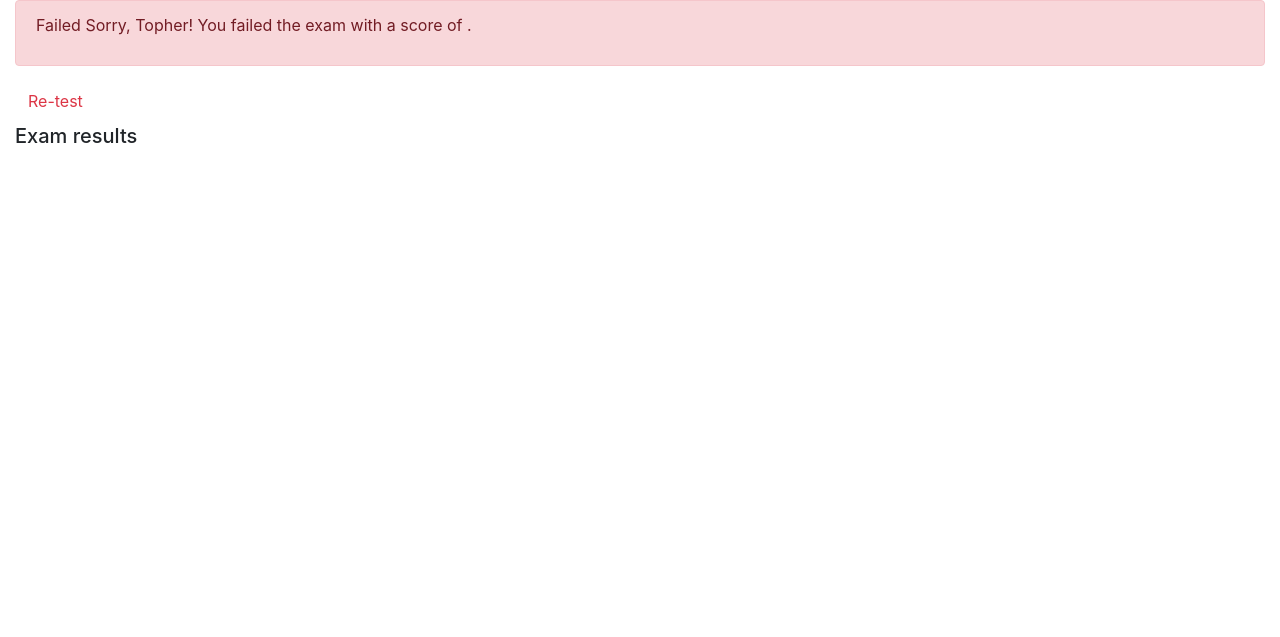
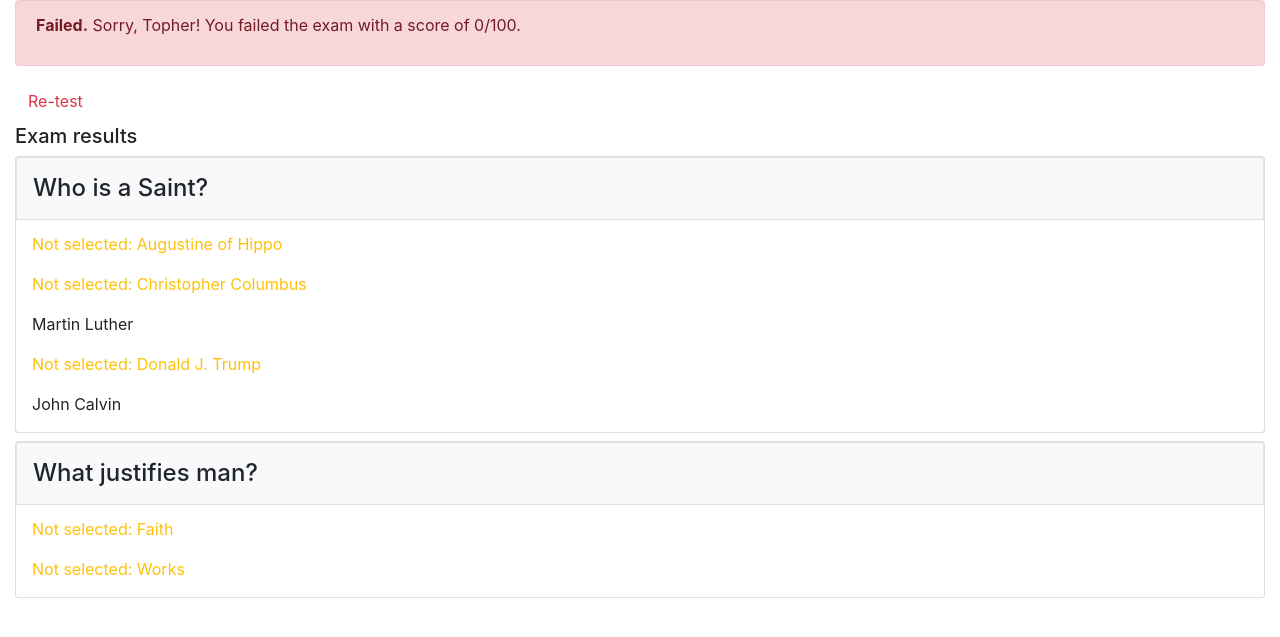
Before and after one commit to christopheramartin/Coursera_IBM_Django, a Django app: page /onlinecourse/1/submission/1/result/ in a window 1280 px wide. Shown: the part 56-693 px from the top of the page. Run offline with Django 3.2, Linux system fonts and the light colour scheme; a user stored in the database is signed in; data comes from the database, SQL or seed files in the repository; both versions use the stored data as it was after the commit; some libraries are stand-ins or nearby versions.

Commit message:
Complete the exam result template to show submission results

```diff
--- a/onlinecourse/templates/onlinecourse/exam_result_bootstrap.html
+++ b/onlinecourse/templates/onlinecourse/exam_result_bootstrap.html
@@ -38,18 +38,41 @@
 <div class="container-fluid">
     {% if grade > 80 %}
         <div class="alert alert-success">
-            <p><span class="bold">Congratulations, {{ user.first_name }}!</span> You passed the exam and completed the course with a score of <div class=""></div></p>
+            <p><span class="font-weight-bold">Congratulations, {{ user.first_name }}!</span> You passed the exam and completed the course with a score of {{ grade }}/100.</p>
         </div>
     {% else %}
         <div class="alert alert-danger">
-            <p><span class="bold">Failed</span> Sorry, {{ user.first_name }}! You failed the exam with a score of .</p>
+            <p><span class="font-weight-bold">Failed.</span> Sorry, {{ user.first_name }}! You failed the exam with a score of {{ grade }}/100.</p>
         </div>
         <a class="btn btn-link text-danger" href="{% url 'onlinecourse:course_details' course.id %}">Re-test</a>
     {% endif %}
-        <div class="card-columns-vertical mt-1">
+    <div class="card-columns-vertical mt-1">
         <h5 class="">Exam results</h5>
-            <!--HINT Display exam results-->
-        </div>
+        {% for question in course.question_set.all %}
+            <div class="card mt-2">
+                <h4 class="card-title bg-light border p-3">{{ question.question_text }}</h4>
+                {% for choice in question.choice_set.all %}
+                    <p class="mx-3
+                        {% if choice.is_correct %}
+                            {% if choice.id in selected_ids %}
+                                text-success">Correct answer:
+                            {% else %}
+                                text-warning">Not selected:
+                            {% endif %}
+                        {% else %}
+                            {% if choice.id in selected_ids %}
+                                text-danger">Wrong answer:
+                            {% else %}
+                                ">
+                            {% endif %}
+                        {% endif %}
+
+                        {{ choice.choice_text }}
+                    </p>
+                {% endfor %}
+            </div>
+        {% endfor %}
     </div>
+</div>
 </body>
 </html>
--- a/onlinecourse/views.py
+++ b/onlinecourse/views.py
@@ -166,7 +166,7 @@ def show_exam_result(request, course_id, submission_id):
         if answered_correctly:
             points_earned += question.grade
     # Calculate grade
-    grade = points_earned / points_possible
+    grade = int(100 * points_earned / points_possible)
     # Add course, selected_ids, and grade to context for rendering HTML page
     context = {}
     context['course'] = course
```
Also changed, not shown: db.sqlite3.
